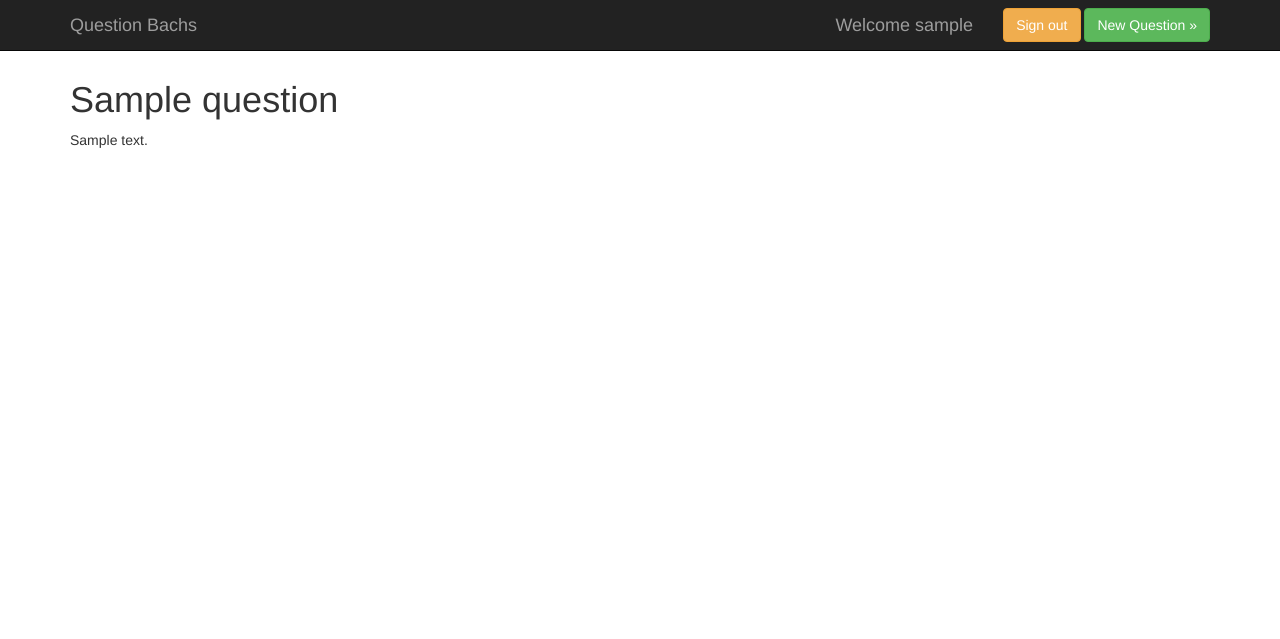
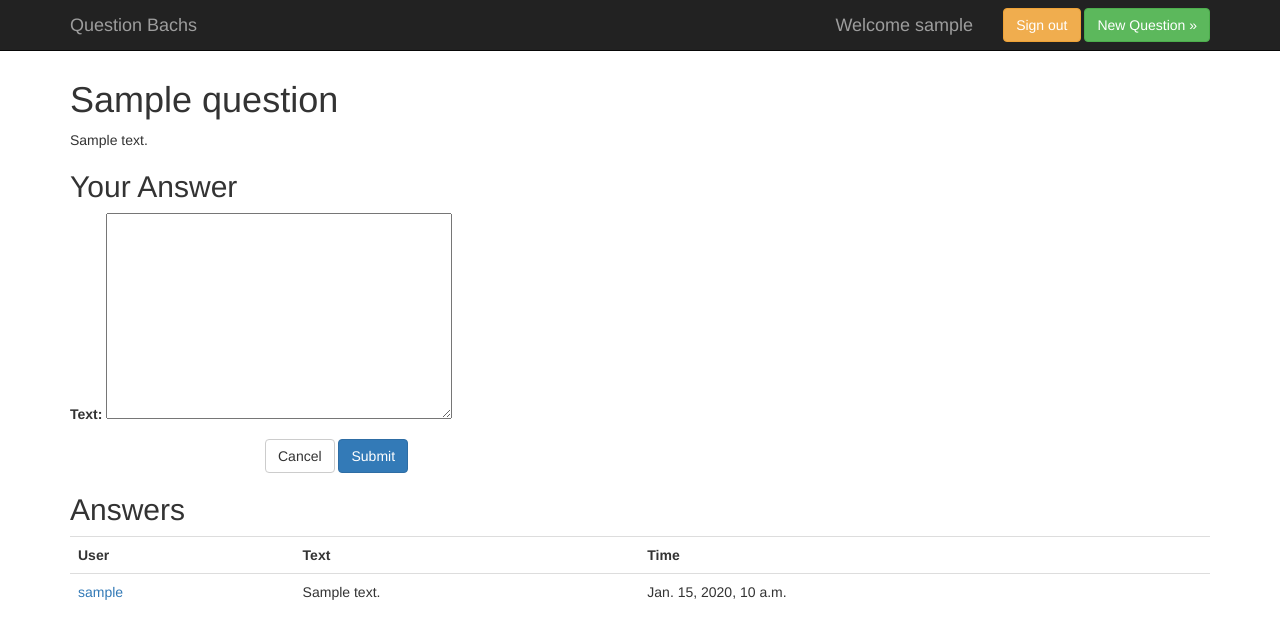
Before and after one commit to Python-C5-Org/question-box, a Django app: page /question/1/ in a window 1280 px wide. Shown: the top 639 px of the page. Run offline with Django 3.2, Linux system fonts and the light colour scheme; a user stored in the database is signed in; tables that the repository leaves empty hold one stand-in row (values such as "Sample post"); some libraries are stand-ins or nearby versions.

Commit message:
Adding answers to questions without having to leave.

```diff
--- a/question_box/question_box/urls.py
+++ b/question_box/question_box/urls.py
@@ -25,5 +25,4 @@ urlpatterns = [
     url(r'^accounts/', include('registration.backends.simple.urls')),
     url(r'^question/(?P<question_id>\d+)/$', views.question, name='question'),
     url(r'^question/new$', views.new_question, name='new_question'),
-    url(r'^answer/new$', views.new_answer, name='new_answer'),
 ]
--- a/question_box/questionapp/templates/questionapp/question.html
+++ b/question_box/questionapp/templates/questionapp/question.html
@@ -4,5 +4,36 @@
 <div class="container">
   <h1>{{ question.title }}</h1>
   <p>{{ question.text }}</p>
+  {% if request.user.is_authenticated %}
+  <h2>Your Answer</h2>
+  <form method="POST" action="/question/{{ question.id }}/" class="form-horizontal">
+  {% csrf_token %}
+  {{ form.as_p }}
+  <div class="form-group">
+  <div class="col-lg-10 col-lg-offset-2">
+    <button type="reset" class="btn btn-default">Cancel</button>
+    <button type="submit" class="btn btn-primary" value='submit new question'>Submit</button>
+  </div>
+  </div>
+  </form>
+  {% endif %}
+  <h2>Answers</h2>
+  <table class="table table-hover">
+    <tr>
+      <th>User</th>
+      <th>Text</th>
+      <th>Time</th>
+    </tr>
+    <tb>
+      {% for answer in answers %}
+      <tr>
+        <td><a href="#">{{ answer.username }}</a></td>
+        <td>{{ answer.text }}</td>
+        <td>{{ answer.timestamp }}</td>
+      </tr>
+      {% endfor %}
+    </tb>
+  </table>
+
 </div>
 {% endblock %}
--- a/question_box/questionapp/views.py
+++ b/question_box/questionapp/views.py
@@ -1,12 +1,13 @@
 from django.shortcuts import render, redirect
 from django.http import HttpResponseRedirect
 from django.core.urlresolvers import reverse
+from django.contrib.auth.models import User
 
 # from django.views.generic import CreateView
 from django.contrib.auth.decorators import login_required
 from datetime import datetime
-from .forms import QuestionCreateForm
-from .models import Question
+from .forms import QuestionCreateForm, AnswerCreateForm
+from .models import Question, Answer
 # Create your views here.
 
 
@@ -18,13 +19,26 @@ def index(request):
     })
 
 
-def new_answer(request):
-    return render(request, 'questionapp/new_answer.html')
-
-
 def question(request, question_id):
     question = Question.objects.get(pk=question_id)
-    return render(request, 'questionapp/question.html', {'question': question})
+    answers = question.answer_set.values()
+    for answer in answers:
+        answer['username'] = User.objects.get(pk=answer['profile_id']).username
+    if request.method == 'POST':
+        form = AnswerCreateForm(request.POST)
+        if form.is_valid():
+            answer = form.save(commit=False)
+            answer.profile = request.user
+            answer.timestamp = datetime.now()
+            answer.question = question
+            answer.save()
+            return HttpResponseRedirect(reverse('question', kwargs={'question_id': question_id}))
+    else:
+        form = AnswerCreateForm()
+
+    return render(request, 'questionapp/question.html', {'question': question,
+                                                         'answers': answers,
+                                                         'form': form})
 
 
 @login_required
```
